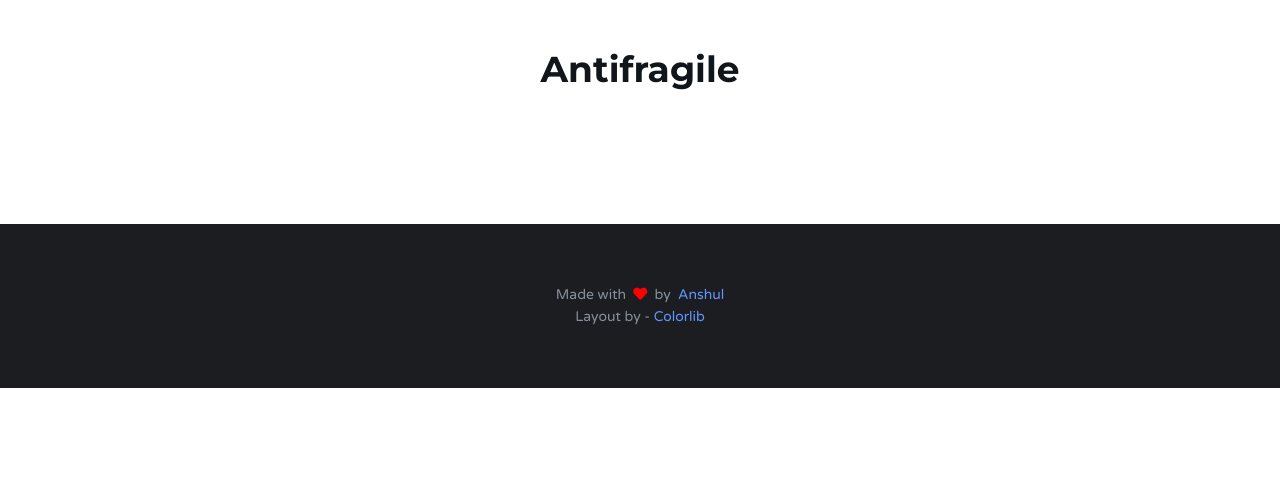
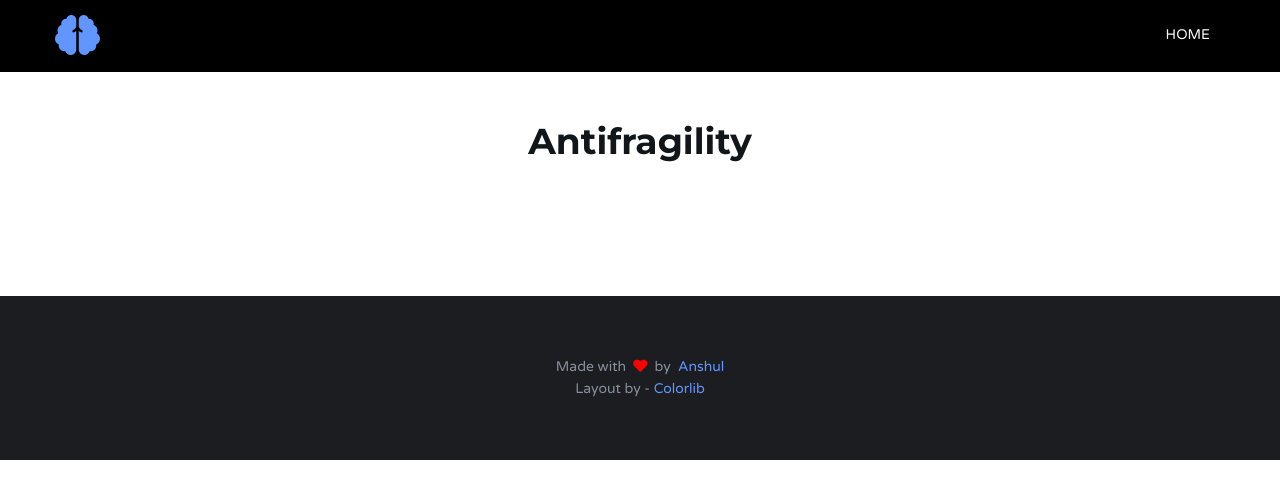
Before and after one commit to anshulkhare7/BigIdeasWebsite, a Jekyll site: the page built from af.html, in a window 1280 px wide. Shown: the top 499 px of the page. Built offline with Jekyll 4.4.1, drawn with Linux system fonts in a browser that asks for light colours; nearby versions of some CDN libraries; comment, search, counter and statistics services are not loaded.

```diff
--- /dev/null
+++ b/_includes/header.html
@@ -0,0 +1,40 @@
+<nav id="nav" class="navbar nav-transparent">
+    <div class="container">
+
+        <div class="navbar-header">
+            <!-- Logo -->
+            <div class="navbar-brand">
+                <a href="index.html">
+                    <!--<img class="logo" src="img/logo.png" alt="logo">
+                    <img class="logo-alt" src="img/logo-alt.png" alt="logo">-->
+                    <i class="fas fa-brain logo"></i>
+                </a>
+            </div>
+            <!-- /Logo -->
+
+            <!-- Collapse nav button -->
+            <div class="nav-collapse">
+                <span></span>
+            </div>
+            <!-- /Collapse nav button -->
+        </div>
+
+        <!--  Main navigation  -->
+        <ul class="main-nav nav navbar-nav navbar-right">
+            <li><a href="/index.html">HOME</a></li>
+            <!--<li><a href="#features">ABOUT</a></li>-->
+            <!--<li><a href="#portfolio">Portfolio</a></li>-->
+            <!--<li><a href="#service">OFFERINGS</a></li>-->
+            <!--<li><a href="#pricing">MEMBERSHIP</a></li>-->
+            <!--<li><a href="#team">Team</a></li>-->
+            <!--<li class="has-dropdown"><a href="#blog">Blog</a>
+                <ul class="dropdown">
+                    <li><a href="blog-single.html">blog post</a></li>
+                </ul>
+            </li>-->
+            <!--<li><a href="#contact">CONTACT</a></li>-->
+        </ul>
+        <!-- /Main navigation -->
+
+    </div>
+</nav>
--- a/af.html
+++ b/af.html
@@ -1,11 +1,13 @@
 ---
 layout: default
 comments: true
+title: Antifragility
 # other options
 ---
 
 <body>
 	<!-- Header -->
+	{% include header.html %}
 	<!-- About -->
 	<!-- Portfolio -->
 
@@ -20,7 +22,7 @@
 
 				<!-- Section header -->
 				<div class="section-header text-center">
-					<h2 class="title">Antifragile</h2>
+					<h2 class="title">{{ page.title }}</h2>
 				</div>
 				<!-- /Section header -->
                 <div id="disqus_thread"></div>
--- a/css/style.css
+++ b/css/style.css
@@ -318,7 +318,7 @@
 }
 
 #nav.nav-transparent {
-    background: transparent;
+    background: black;
 }
 
 
@@ -1767,3 +1767,13 @@
   transform:rotate(-180deg); /* future */
   position:absolute;
 }
+
+i.logo{
+    display: block !important;
+    font-size: 40px;
+    margin-top: 10%;
+}
+
+p i{
+    text-align: center;
+}
--- a/index.html
+++ b/index.html
@@ -48,8 +48,9 @@
 					<div class="service">
 						<i class="{{ idea.icon }}"></i>
 						<h3>{{ idea.title }}</h3>
-						<p>{{ idea.description }}</p>
+						<p>{{ idea.description }}&nbsp;&nbsp;<a href="{{ idea.url }}"><i class="fas fa-info-circle" style="font-size: 20px; display: contents;"></i></a></p>
 					</div>
+
 				</div>
 				{% endfor %}
 				<!-- /service -->
```
Also changed, not shown: _data/ideas.yml (+9 -0 lines).
